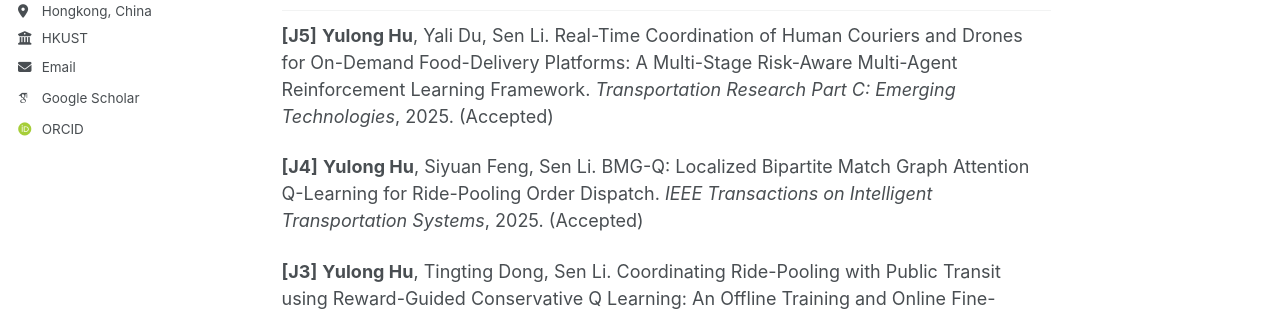
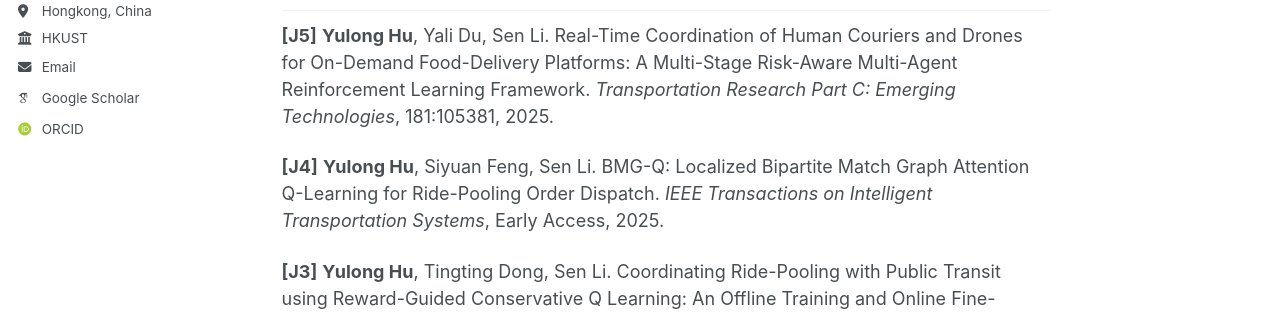
Before and after one commit to yulonghu2000/yulonghu2000.github.io, a Jekyll site: the page built from _pages/publications.md, in a window 1280 px wide and 900 px high. Shown: the part 398-714 px from the top of the window. Built offline with Jekyll 4.4.1, drawn with Linux system fonts in a browser that asks for light colours; some web fonts are replaced.

Commit message:
Update publications.md

```diff
--- a/_pages/publications.md
+++ b/_pages/publications.md
@@ -8,9 +8,9 @@ author_profile: true
 - Tingting Dong, **Yulong Hu**, Zeming Wang, Sen Li. Integrated Optimization of Ride-Pooling and Shared Micro-mobility Services with Meeting Points. *Under 2nd round review for Transportation Research Part C: Emerging Technologies*.
 
 ## Journal Papers
-**[J5]** **Yulong Hu**, Yali Du, Sen Li. Real-Time Coordination of Human Couriers and Drones for On-Demand Food-Delivery Platforms: A Multi-Stage Risk-Aware Multi-Agent Reinforcement Learning Framework. *Transportation Research Part C: Emerging Technologies*, 2025. (Accepted)
+**[J5]** **Yulong Hu**, Yali Du, Sen Li. Real-Time Coordination of Human Couriers and Drones for On-Demand Food-Delivery Platforms: A Multi-Stage Risk-Aware Multi-Agent Reinforcement Learning Framework. *Transportation Research Part C: Emerging Technologies*, 181:105381, 2025.
 
-**[J4]** **Yulong Hu**, Siyuan Feng, Sen Li. BMG-Q: Localized Bipartite Match Graph Attention Q-Learning for Ride-Pooling Order Dispatch. *IEEE Transactions on Intelligent Transportation Systems*, 2025. (Accepted)
+**[J4]** **Yulong Hu**, Siyuan Feng, Sen Li. BMG-Q: Localized Bipartite Match Graph Attention Q-Learning for Ride-Pooling Order Dispatch. *IEEE Transactions on Intelligent Transportation Systems*, Early Access, 2025.
 
 **[J3]** **Yulong Hu**, Tingting Dong, Sen Li. Coordinating Ride-Pooling with Public Transit using Reward-Guided Conservative Q Learning: An Offline Training and Online Fine-Tuning Reinforcement Learning Framework. *Transportation Research Part C: Emerging Technologies*, 174:105051, 2025.
 
```
